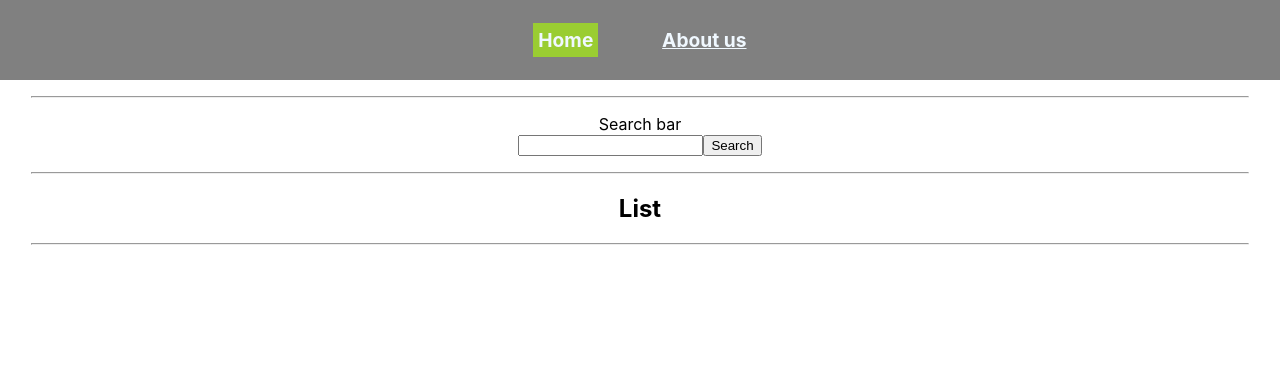
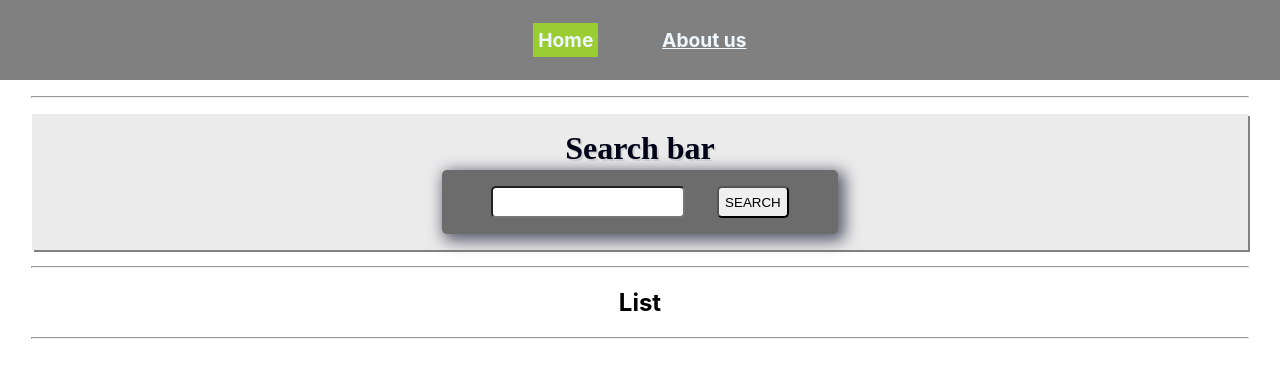
Before and after one commit to SAK74/rs-school-react-2023, a React (Create React App) app: page / in a window 1280 px wide. Shown: the top 378 px of the page. Built offline with nearby package versions, Linux system fonts and the light colour scheme.

Commit message:
feat: add search component behavior & styling

```diff
--- a/src/components/search/Search.tsx
+++ b/src/components/search/Search.tsx
@@ -1,14 +1,38 @@
-import { Component, ReactNode } from "react";
+import { ChangeEvent, Component, ReactNode } from "react";
 import { SearchBar } from "./SearchBar";
 import { SearchHeader } from "./SearchHeader";
+import "./style.scss";
 
-export class Search extends Component {
+type Props = Record<string, never>;
+
+interface State {
+  input: string;
+}
+
+export class Search extends Component<Props, State> {
+  constructor(props: Props) {
+    super(props);
+    const storage = window.sessionStorage.getItem("input");
+    this.state = { input: storage || "" };
+  }
+
+  componentWillUnmount(): void {
+    window.sessionStorage.setItem("input", this.state.input);
+  }
+
+  inputChange({ target: { value } }: ChangeEvent<HTMLInputElement>) {
+    this.setState({ input: value });
+  }
+
   render(): ReactNode {
     return (
-      <>
+      <div className="search__container">
         <SearchHeader title="Search bar" />
-        <SearchBar />
-      </>
+        <SearchBar
+          value={this.state.input}
+          onChange={this.inputChange.bind(this)}
+        />
+      </div>
     );
   }
 }
--- a/src/components/search/SearchBar.tsx
+++ b/src/components/search/SearchBar.tsx
@@ -1,6 +1,13 @@
-export const SearchBar = () => (
+import { ChangeEvent, FC } from "react";
+
+interface Props {
+  value: string;
+  onChange: (ev: ChangeEvent<HTMLInputElement>) => void;
+}
+
+export const SearchBar: FC<Props> = (props) => (
   <div className="search__bar">
-    <input type="text" placeholder="" />
+    <input type="text" placeholder="" {...props} />
     <button>Search</button>
   </div>
 );
--- /dev/null
+++ b/src/components/search/style.scss
@@ -0,0 +1,40 @@
+@import "../../styles/variables";
+
+.search {
+  &__container {
+    display: flex;
+    flex-flow: column wrap;
+    align-items: center;
+    margin: 0.7rem 2rem;
+    margin-bottom: 1rem;
+    box-shadow: 2px 2px gray;
+    padding: 1rem 0rem;
+    background-color: $bg-color;
+  }
+
+  &__header {
+    font-size: 2rem;
+    font-family: cursive;
+    font-weight: 600;
+    color: $font-color;
+    text-shadow: 2px 2px lightgrey;
+    margin-bottom: 0.2rem;
+  }
+
+  &__bar {
+    border-radius: 5px;
+    width: 30%;
+    padding: 1rem;
+    background-color: darken($bg-color, 50%);
+    box-shadow: 4px 4px 15px 3px $shadow-color;
+    > * {
+      border-radius: 5px;
+      padding: 0.4rem;
+      margin-inline: 1rem;
+    }
+    button {
+      cursor: pointer;
+      text-transform: uppercase;
+    }
+  }
+}
--- /dev/null
+++ b/src/styles/_variables.scss
@@ -0,0 +1,3 @@
+$bg-color: rgb(235, 235, 235);
+$font-color: #010118;
+$shadow-color: #5d5d70;
```
